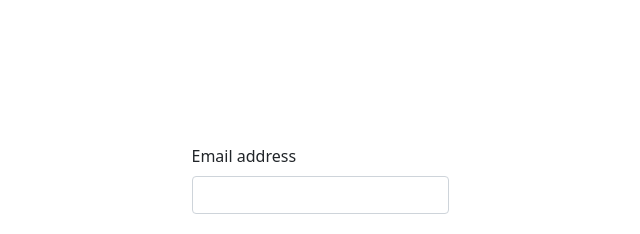
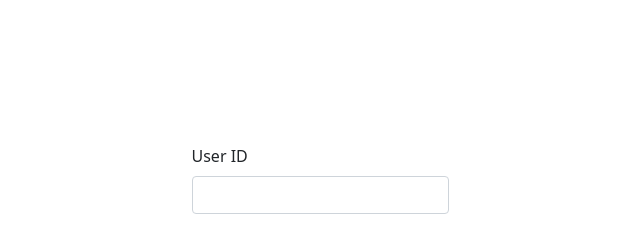
Before and after one commit to Prabha-99/Web_Inventory_Prototype, an Angular app in the folder WIP_FRONT/: page /login in a window 1280 px wide. Shown: the top 234 px of the page, without its empty margins (320-960 px from the left). Built offline with nearby package versions, Linux system fonts and the light colour scheme.

Commit message:
Added login Routing, Modified user-service.serices.ts

```diff
--- a/WIP_FRONT/src/app/app-routing.module.ts
+++ b/WIP_FRONT/src/app/app-routing.module.ts
@@ -8,7 +8,7 @@ import { SidebarComponent } from './sidebar/sidebar.component';
 import { UsersComponent } from './users/users.component';
 
 const routes: Routes = [
-  {path:"",redirectTo:"/home",pathMatch:"full"},
+  {path:"",redirectTo:"/login",pathMatch:"full"},
   {path:"home",component:HomeComponent},
   {path:"navbar",component:NavbarComponent},
   {path:"sidebar",component:SidebarComponent},
--- a/WIP_FRONT/src/app/login/login.component.html
+++ b/WIP_FRONT/src/app/login/login.component.html
@@ -11,7 +11,7 @@
         <div class="d-flex justify-content-center">
                 <form>
                     <div class="mb-3">
-                      <label for="exampleInputEmail1" class="form-label">Email address</label>
+                      <label for="exampleInputEmail1" class="form-label">User ID</label>
                       <input type="email" class="form-control" id="exampleInputEmail1" aria-describedby="emailHelp">
                     </div>
                     <div class="mb-3">
--- a/WIP_FRONT/src/app/user-service.service.ts
+++ b/WIP_FRONT/src/app/user-service.service.ts
@@ -1,12 +1,19 @@
 import { HttpClient } from '@angular/common/http';
 import { Injectable } from '@angular/core';
+import { Observable } from 'rxjs';
+
 
 @Injectable({
   providedIn: 'root'
 })
 export class UserServiceService {
 
-  private apiURL="http://localhost:8080/api/tables/allUsers" //The API URL(Endpoint)
+  private apiURL="http://localhost:8080/api/tables/field1/{field1}" //The API URL(Endpoint)
 
   constructor(private http:HttpClient) { }
+
+  // getDataByField1(field1: string): Observable<User[]> {
+  //   return this.http.get<User[]>(`${this.apiURL}/${field1}`);
+  // }
+
 }
```
